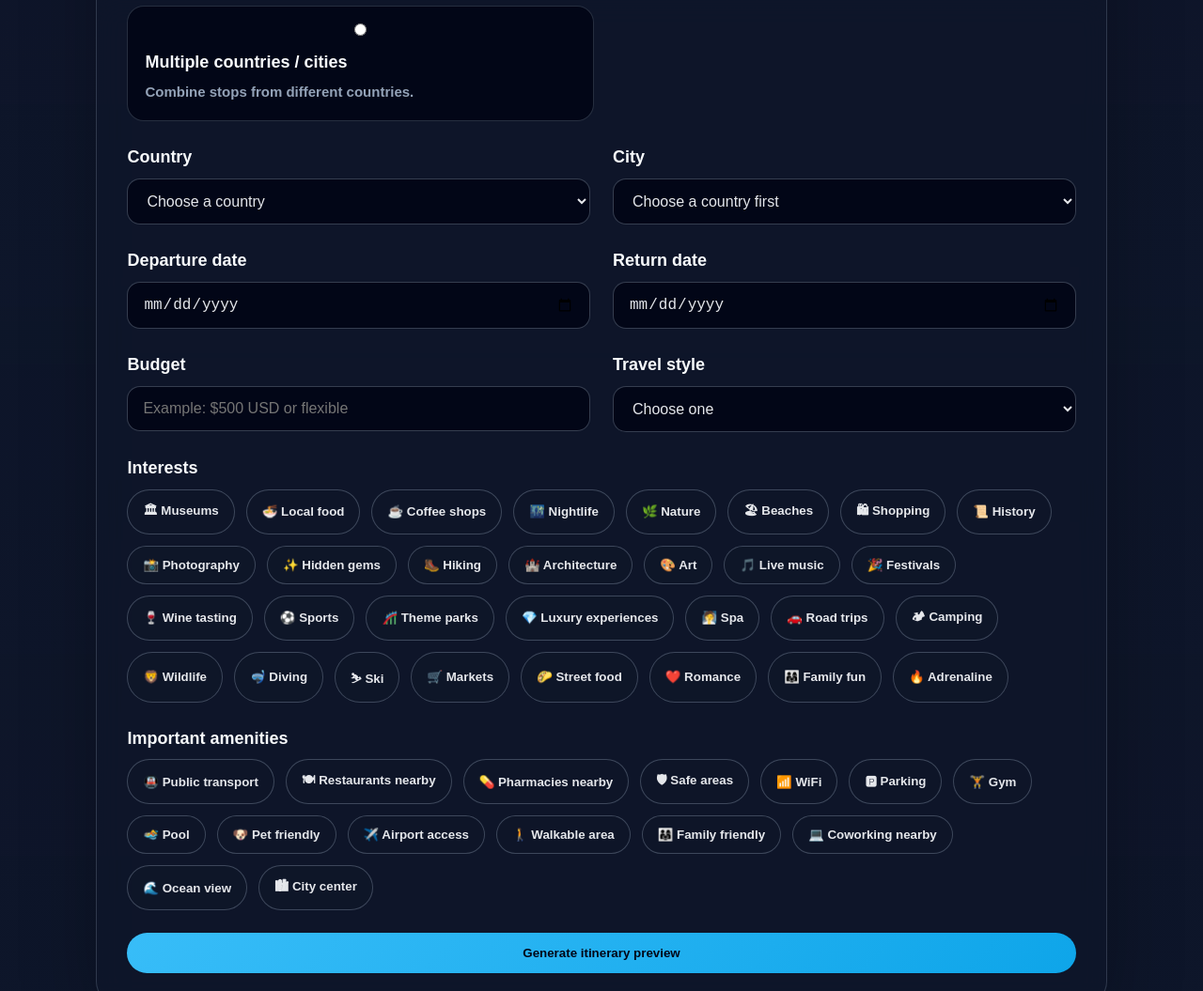
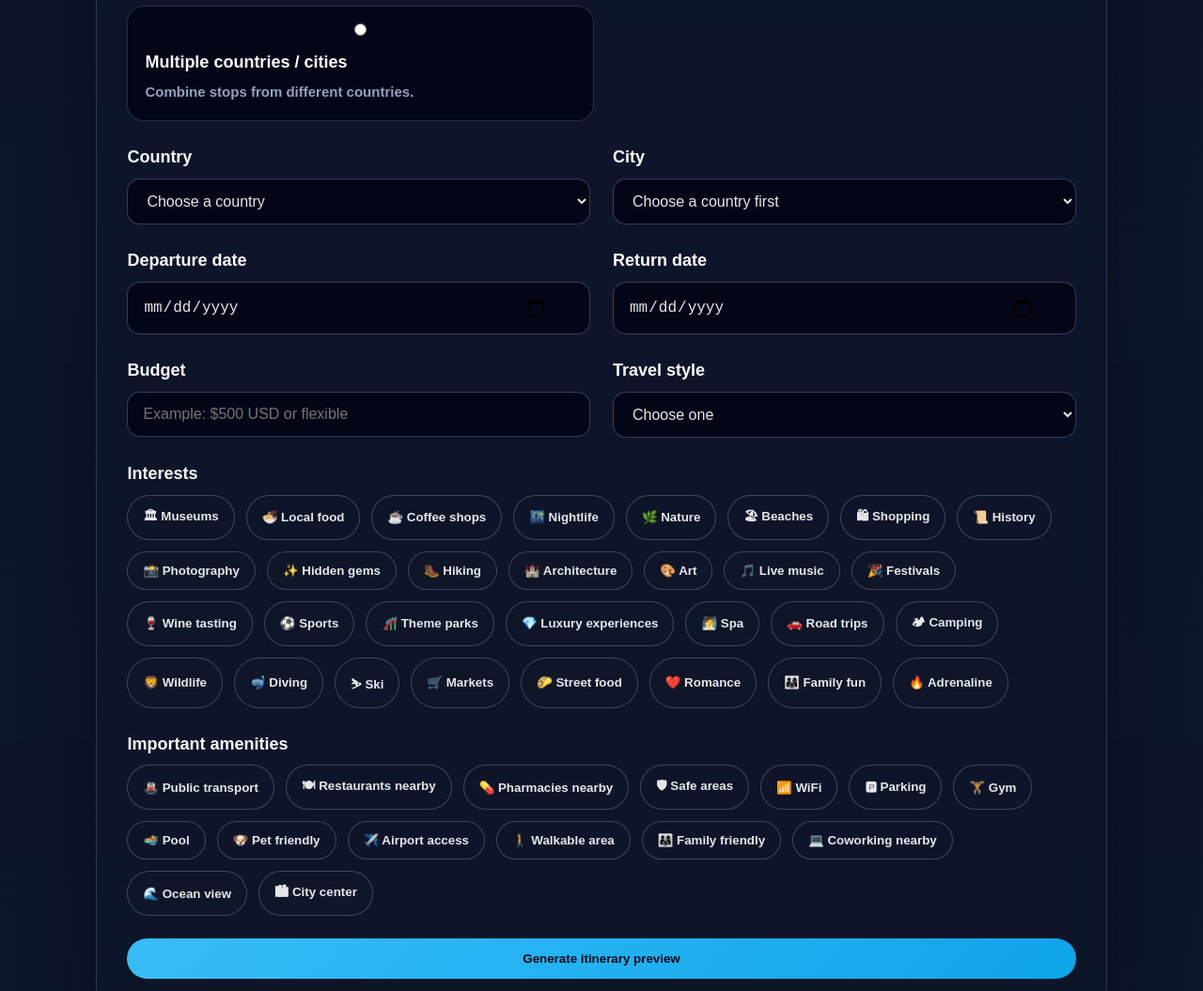
Before and after one commit to Hotzh3/tripmind-ai, a plain HTML site: page index.html in a window 1280 px wide. Shown: the part 1683-2738 px from the top of the page at 94% size. Drawn offline with Linux system fonts and the light colour scheme.

Commit message:
Fix date picker interaction

```diff
--- a/script.js
+++ b/script.js
@@ -11,6 +11,8 @@
 const multiCityPanel = document.querySelector("#multiCityPanel");
 const multiCityList = document.querySelector("#multiCityList");
 const addCityButton = document.querySelector("#addCityButton");
+const startDateInput = document.querySelector("#startDate");
+const endDateInput = document.querySelector("#endDate");
 const multiCityPanelTitle = document.querySelector("#multiCityPanelTitle");
 const multiCityPanelText = document.querySelector("#multiCityPanelText");
 
@@ -697,6 +699,25 @@
   }, 4500);
 }
 
+function setupDatePicker(input) {
+  if (!input) return;
+
+  input.addEventListener("click", function () {
+    if (typeof input.showPicker === "function") {
+      input.showPicker();
+    }
+  });
+
+  input.addEventListener("focus", function () {
+    if (typeof input.showPicker === "function") {
+      input.showPicker();
+    }
+  });
+}
+
+setupDatePicker(startDateInput);
+setupDatePicker(endDateInput);
+
 const countryDisplayNames = {
   mexico: "Mexico",
   usa: "United States",
--- a/styles.css
+++ b/styles.css
@@ -821,3 +821,24 @@
     width: 100%;
   }
 }
+
+input[type="date"] {
+  appearance: auto;
+  -webkit-appearance: auto;
+  color-scheme: dark;
+  cursor: pointer;
+  padding-right: 44px;
+}
+
+input[type="date"]::-webkit-date-and-time-value {
+  text-align: left;
+}
+
+input[type="date"]::-webkit-calendar-picker-indicator {
+  display: block;
+  width: 22px;
+  height: 22px;
+  opacity: 1;
+  cursor: pointer;
+  filter: invert(1) brightness(1.8);
+}
```
